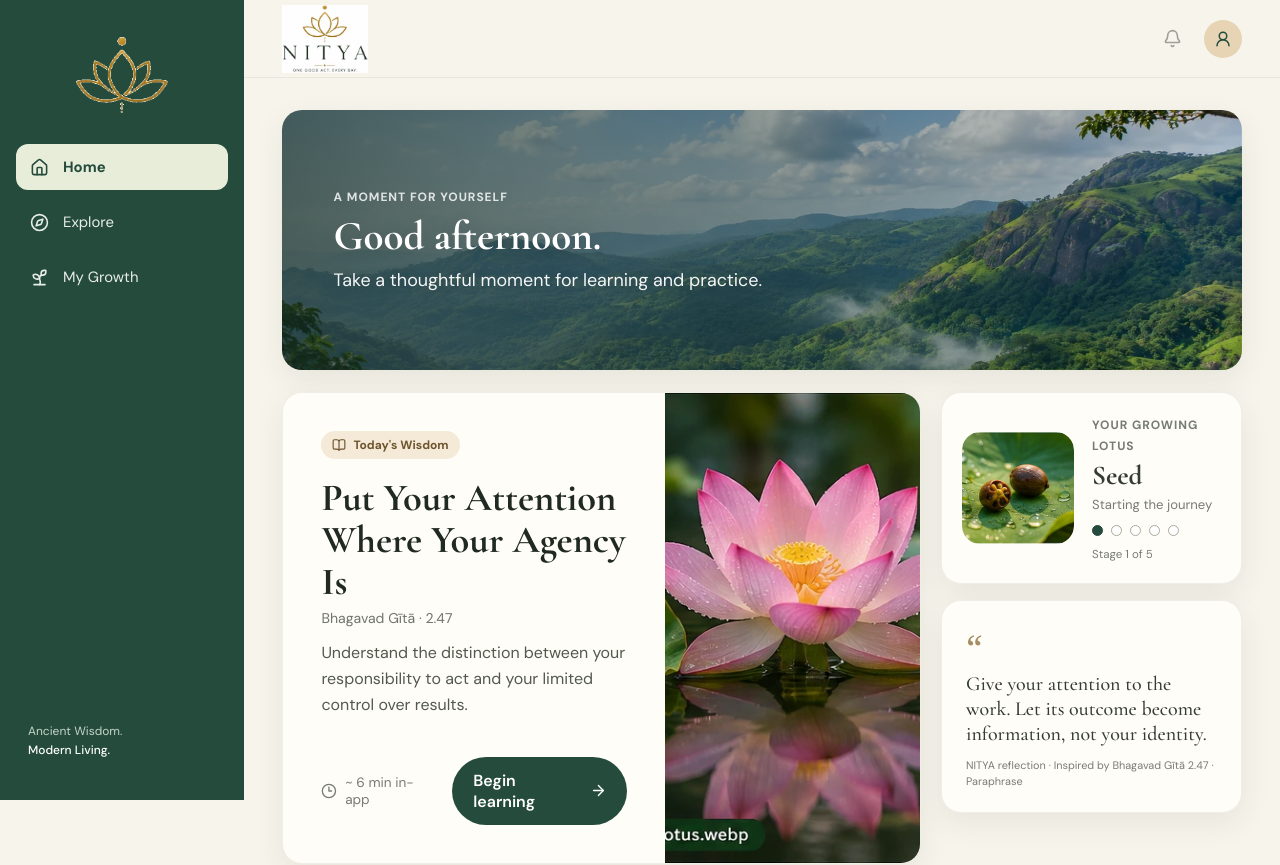
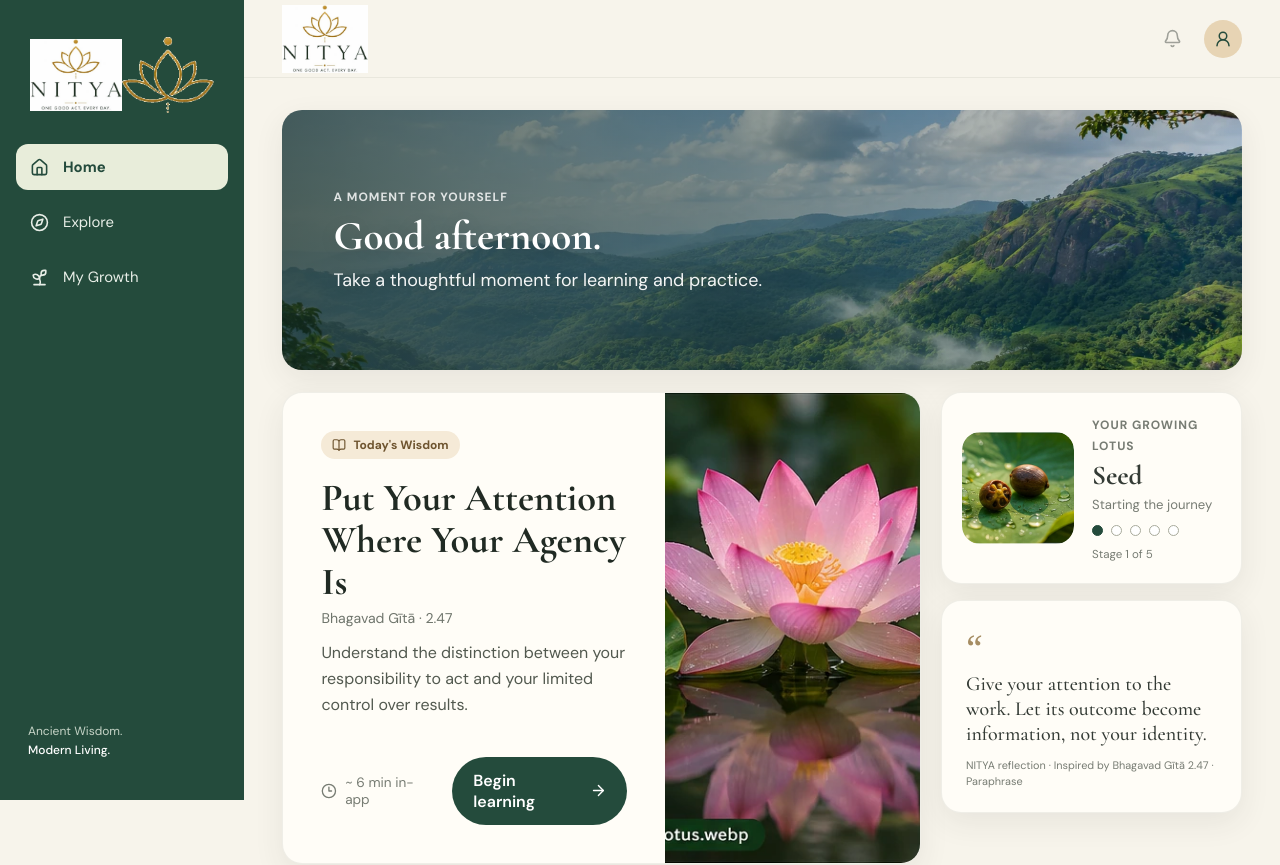
Before and after one commit to rskr28/Nitya, a React (Vite) app: page / in a window 1280 px wide. Shown: the top 865 px of the page. Built offline with nearby package versions, Linux system fonts and the light colour scheme.

Commit message:
Restore complete NITYA logo in ivory sidebar brand area

```diff
--- a/src/components/Sidebar/index.tsx
+++ b/src/components/Sidebar/index.tsx
@@ -13,17 +13,37 @@ export default function Sidebar() {
   return (
     <aside className="sidebar">
       <NavLink to="/" className="sidebar__brand" aria-label="NITYA home">
-        <img src={assets.brand.symbol} alt="" />
+        <img
+          className="sidebar__brand-lockup"
+          src={assets.brand.logo}
+          alt="NITYA — One good act, every day."
+        />
+        <img
+          className="sidebar__brand-symbol"
+          src={assets.brand.symbol}
+          alt=""
+          aria-hidden="true"
+        />
       </NavLink>
       <nav className="sidebar__nav" aria-label="Main navigation">
         {links.map(({ to, label, Icon }) => (
-          <NavLink key={to} to={to} end={to === '/'} title={label} aria-label={label}
-            className={({ isActive }) => `sidebar__link ${isActive ? 'is-active' : ''}`}>
-            <Icon size={19} /><span>{label}</span>
+          <NavLink
+            key={to}
+            to={to}
+            end={to === '/'}
+            title={label}
+            aria-label={label}
+            className={({ isActive }) => `sidebar__link ${isActive ? 'is-active' : ''}`}
+          >
+            <Icon size={19} />
+            <span>{label}</span>
           </NavLink>
         ))}
       </nav>
-      <div className="sidebar__bottom"><span>Ancient Wisdom.</span><strong>Modern Living.</strong></div>
+      <div className="sidebar__bottom">
+        <span>Ancient Wisdom.</span>
+        <strong>Modern Living.</strong>
+      </div>
     </aside>
   );
 }
```
